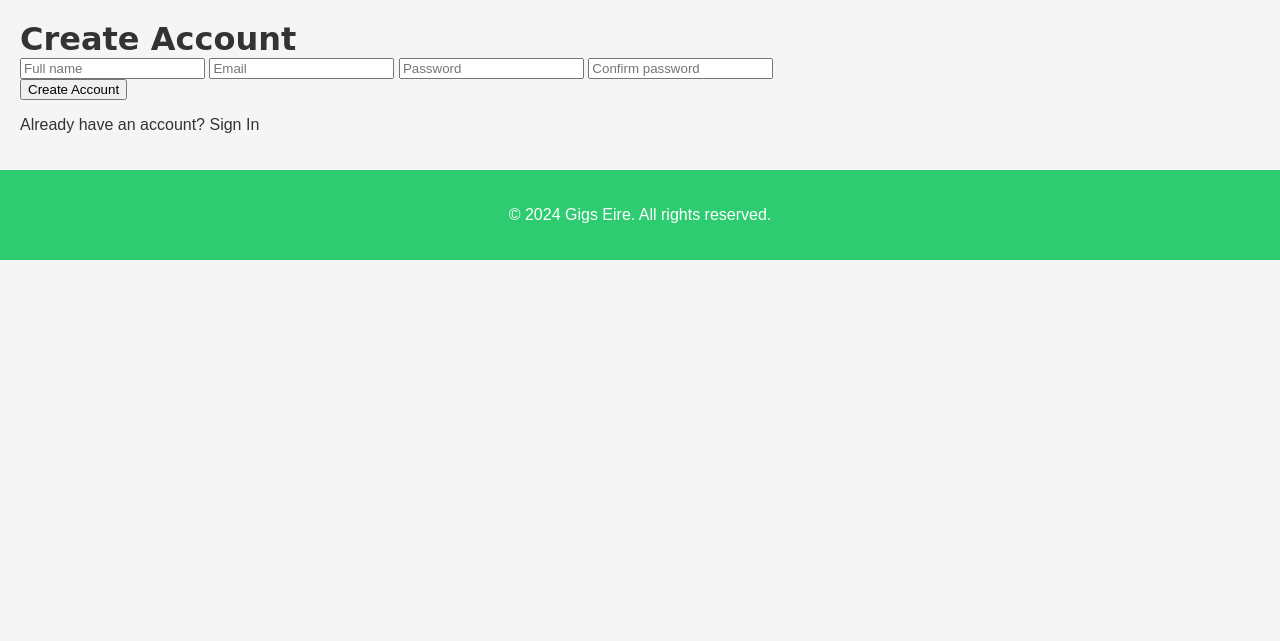
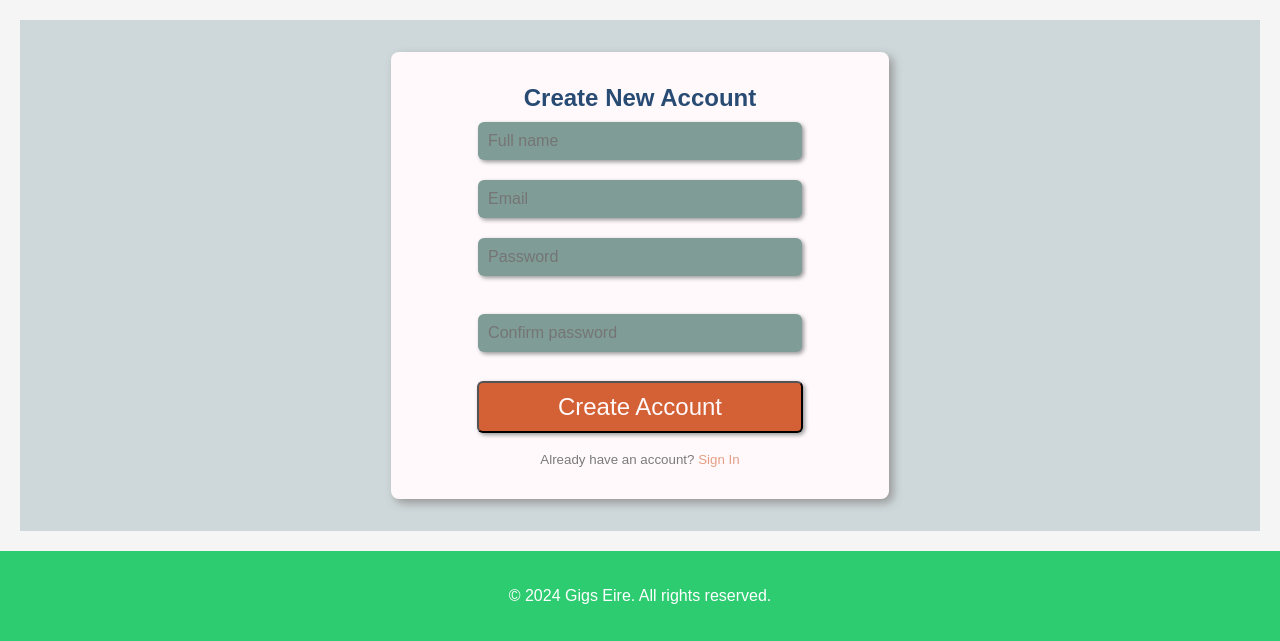
Before and after one commit to Aaron-Dolan/Gigs-Eire, a PHP site: page /login.html in a window 1280 px wide. Shown: the part 249-890 px from the top of the page. Before the commit the page ends 509 px from the top, so only its background shows below. Run offline with PHP 8.4, Linux system fonts and the light colour scheme.

Commit message:
Styled new account form

```diff
--- a/login.html
+++ b/login.html
@@ -53,16 +53,18 @@
   <main>
     <section class="form-section">
       <div class="form-container">
-        <h2>Create Account</h2>
-        <form action="#">
-          <input type="text" name="fullName" id="fullName" placeholder="Full name" required>
-          <input type="email" name="email" id="email" placeholder="Email" required>
-          <input type="password" name="password" id="password" placeholder="Password" required>
-          <input type="password" name="password-confirm" id="password-confirm" placeholder="Confirm password" required>
+        <h2 class="form-title">Create New Account</h2>
+        <form id="create-account-form" action="#">
+          <input class="form-input" type="text" name="fullName" id="fullName" placeholder="Full name" required>
+          <input class="form-input" type="email" name="email" id="email" placeholder="Email" required>
+          <input class="form-input" type="password" name="password" id="password" placeholder="Password" required>
+          <br>
+          <input class="form-input" type="password" name="password-confirm" id="password-confirm"
+            placeholder="Confirm password" required>
         </form>
         <button type="submit" class="btn--form-submit">Create Account</button>
-        <small>
-          <p>Already have an account? <a href="#">Sign In</a></p>
+        <small class="text-sm">
+          Already have an account? <a href="#">Sign In</a>
         </small>
       </div>
     </section>
--- a/styles.css
+++ b/styles.css
@@ -6,83 +6,106 @@ body {
     background-color: #f2f2f2;
     color: #333;
 }
-h1, h2, h3 {
+
+h1,
+h2,
+h3 {
     font-family: "Uncial Antiqua", cursive;
     margin: 0;
 }
+
 h1 {
     font-size: 2.5rem;
 }
+
 h2 {
     font-size: 2rem;
 }
+
 h3 {
     font-size: 1.5rem;
 }
+
 p {
     font-size: 1rem;
 }
+
 a {
     text-decoration: none;
     color: inherit;
 }
+
 .logo {
     font-family: "Candara", cursive;
     font-size: 2.5rem;
     color: #f2f2f2;
 }
+
 .logo a:hover img {
     transform: scale(1.1);
     transition: transform 0.3s ease;
 }
+
 header {
     background-color: #2ecc71;
     padding: 20px;
 }
+
 .header-container {
     display: flex;
     align-items: center;
     justify-content: space-between;
 }
+
 nav ul {
     list-style-type: none;
     margin: 0;
     padding: 0;
     display: flex;
 }
+
 nav ul li {
     margin-right: 15px;
 }
+
 nav ul li:last-child {
     margin-right: 0;
 }
+
 nav ul li a {
     font-size: 1.2rem;
     color: #fff;
 }
+
 nav ul li a:hover {
     text-decoration: underline;
 }
+
 .login-register a {
     font-size: 1.2rem;
     color: #fff;
     margin-right: 10px;
 }
+
 .login-register a:hover {
     text-decoration: underline;
 }
+
 main {
     padding: 20px;
 }
+
 .hero-section {
     background-color: #fff;
     text-align: center;
     padding: 50px 0;
 }
+
 .hero-content {
     max-width: 600px;
     margin: 0 auto;
 }
+
 .featured-section {
     display: flex;
     justify-content: center;
@@ -91,27 +114,36 @@ main {
     gap: 40px;
     margin-top: 50px;
 }
-.featured-band, .featured-venue {
+
+.featured-band,
+.featured-venue {
     flex-basis: 45%;
     padding: 20px;
     background-color: #fff;
     text-align: center;
 }
-.featured-band img, .featured-venue img {
+
+.featured-band img,
+.featured-venue img {
     width: 100%;
     max-height: 200px;
     object-fit: cover;
     border-radius: 5px;
     margin-bottom: 20px;
 }
-.featured-band h3, .featured-venue h3 {
+
+.featured-band h3,
+.featured-venue h3 {
     font-size: 1.5rem;
     margin-bottom: 10px;
     color: #333;
 }
-.band-description, .venue-description {
+
+.band-description,
+.venue-description {
     margin-bottom: 20px;
 }
+
 .btn {
     display: inline-block;
     padding: 10px 20px;
@@ -122,21 +154,26 @@ main {
     font-size: 0.9rem;
     transition: background-color 0.3s;
 }
+
 .btn:hover {
     background-color: #27ae60;
 }
+
 .testimonial-section {
     background-color: #f2f2f2;
     padding: 50px 0;
     text-align: center;
 }
+
 .testimonial-section h2 {
     margin-bottom: 30px;
     color: #333;
 }
+
 .testimonial {
     margin-bottom: 40px;
 }
+
 .testimonial img {
     width: 100px;
     height: 100px;
@@ -144,21 +181,25 @@ main {
     object-fit: cover;
     margin-bottom: 20px;
 }
+
 .testimonial blockquote {
     font-size: 1rem;
     margin-bottom: 10px;
     color: #333;
 }
+
 .testimonial cite {
     font-style: italic;
     color: #555;
 }
+
 footer {
     background-color: #2ecc71;
     padding: 20px;
     text-align: center;
     color: #fff;
 }
+
 .band-section {
     display: flex;
     flex-wrap: wrap;
@@ -166,12 +207,14 @@ footer {
     gap: 30px;
     margin-top: 50px;
 }
+
 .band-card {
     flex-basis: 250px;
     padding: 20px;
     background-color: #fff;
     text-align: center;
 }
+
 .band-image {
     width: 250px;
     height: 250px;
@@ -179,10 +222,12 @@ footer {
     border-radius: 5px;
     margin-bottom: 20px;
 }
+
 .band-list {
     display: flex;
     justify-content: center;
 }
+
 .venue-image {
     width: 250px;
     height: 250px;
@@ -193,28 +238,34 @@ footer {
     margin-left: auto;
     margin-right: auto;
 }
+
 .about-section {
     text-align: center;
     font: sans-serif;
 }
+
 .about-section {
     text-align: center;
 }
+
 /* Add styles for the co-founders' images */
 .co-founder-images {
     display: flex;
     justify-content: center;
     margin-top: 40px;
 }
+
 .co-founder-images img {
     width: 200px;
     height: auto;
     border-radius: 50%;
     margin: 0 20px;
 }
+
 .venue-section {
     text-align: center;
 }
+
 /* Add styles for venue cards */
 .venue-list {
     display: flex;
@@ -223,6 +274,7 @@ footer {
     gap: 20px;
     margin-top: 40px;
 }
+
 .venue-card {
     width: 300px;
     border: 1px solid #ccc;
@@ -231,36 +283,43 @@ footer {
     box-shadow: 0 2px 5px rgba(0, 0, 0, 0.1);
     background-color: #f9f9f9;
 }
+
 .venue-image {
     width: 100%;
     height: auto;
     border-radius: 5px;
     margin-bottom: 10px;
 }
+
 .container {
     max-width: 800px;
     margin: 0 auto;
     padding: 20px;
     text-align: center;
 }
+
 .about-section {
     margin-bottom: 40px;
 }
+
 .about-section h2 {
     font-size: 32px;
     margin-bottom: 20px;
 }
+
 .about-section p {
     font-size: 18px;
     line-height: 1.6;
     margin-bottom: 20px;
 }
+
 body {
     font-family: Arial, sans-serif;
     background-color: #f5f5f5;
     margin: 0;
     padding: 0;
 }
+
 .container {
     max-width: 800px;
     margin: 0 auto;
@@ -270,26 +329,31 @@ body {
     border-radius: 8px;
     box-shadow: 0 2px 4px rgba(0, 0, 0, 0.1);
 }
+
 .about-section {
     margin-bottom: 40px;
 }
+
 .about-section h2 {
     font-size: 32px;
     margin-bottom: 20px;
     color: #333;
 }
+
 .about-section p {
     font-size: 18px;
     line-height: 1.6;
     margin-bottom: 20px;
     color: #666;
 }
+
 .form-group label {
     display: block;
     text-align: center;
     font-weight: bold;
     margin-bottom: 5px;
 }
+
 .form-group input {
     display: block;
     margin: 0 auto;
@@ -299,239 +363,293 @@ body {
     border-radius: 5px;
     border: 1px solid #ccc;
 }
+
 .register-button {
     display: flex;
     justify-content: center;
     margin-top: 10px;
 }
+
 .form-group .option-label {
     text-align: center;
     margin-top: 20px;
 }
+
 .form-group .option-label input[type="radio"] {
     margin-right: 5px;
 }
+
 .form-group .option-label {
     text-align: center;
     margin-top: 20px;
     font-weight: bold;
 }
+
 .form-group .option {
     display: flex;
     align-items: center;
     margin-top: 10px;
     cursor: pointer;
 }
+
 .form-group .option-text {
     margin-left: 10px;
 }
+
 .form-group .option-label {
     text-align: center;
     margin-top: 20px;
     font-weight: bold;
 }
+
 .form-group .center-options {
     display: flex;
     justify-content: center;
 }
+
 .form-group .option {
     display: flex;
     align-items: center;
     margin-top: 10px;
     cursor: pointer;
 }
+
 .form-group .option-text {
     margin-left: 10px;
 }
+
 .form-group .option-label {
     text-align: center;
     margin-top: 20px;
     font-weight: bold;
 }
+
 .form-group .center-options {
     display: flex;
     justify-content: center;
 }
+
 .form-group .option {
     display: flex;
     align-items: center;
     margin-top: 10px;
     cursor: pointer;
 }
+
 .form-group .option-text {
     margin-left: 10px;
 }
+
 /* Styling for the Band or Venue option */
 .form-group .option-text::first-letter {
     text-transform: uppercase;
 }
+
 .form-group .option-label {
     text-align: center;
     margin-top: 20px;
     font-weight: bold;
 }
+
 .form-group .center-options {
     display: flex;
     justify-content: center;
 }
+
 .form-group .option {
     display: flex;
     align-items: center;
     margin-top: 10px;
     cursor: pointer;
 }
+
 .form-group .option-text {
     margin-left: 10px;
 }
+
 /* Styling for the Band or Venue option */
 .form-group .option-text::first-letter {
     text-transform: uppercase;
 }
+
 /* Style for radio button */
 .form-group .option input[type="radio"] {
     margin: 0 5px 0 0;
 }
+
 .form-group .option-label {
     text-align: center;
     margin-top: 20px;
     font-weight: bold;
 }
+
 .form-group .center-options {
     display: flex;
     justify-content: center;
     flex-direction: column;
     align-items: center;
 }
+
 .form-group .option {
     display: flex;
     align-items: center;
     margin-top: 10px;
     cursor: pointer;
 }
+
 .form-group .option-text {
     margin-left: 10px;
 }
+
 /* Styling for the Band or Venue option */
 .form-group .option-text::first-letter {
     text-transform: uppercase;
 }
+
 /* Style for radio button */
 .form-group .option input[type="radio"] {
     margin: 0 5px 0 0;
 }
+
 .form-group .option-label {
     text-align: center;
     margin-top: 20px;
     font-weight: bold;
 }
+
 .form-group .center-options {
     display: flex;
     justify-content: center;
     align-items: center;
     flex-direction: column;
 }
+
 .form-group .option {
     display: flex;
     align-items: center;
     margin-top: 10px;
     cursor: pointer;
 }
+
 .form-group .option-text {
     margin-left: 5px;
 }
+
 /* Styling for the Band or Venue option */
 .form-group .option-text::first-letter {
     text-transform: uppercase;
 }
+
 /* Style for radio button */
 .form-group .option input[type="radio"] {
     margin: 0;
 }
+
 .form-group .option-label {
     text-align: center;
     margin-top: 20px;
     font-weight: bold;
 }
+
 .form-group .center-options {
     display: flex;
     justify-content: center;
     align-items: center;
     flex-direction: row;
 }
+
 .form-group .option {
     display: flex;
     align-items: center;
     margin-top: 10px;
     cursor: pointer;
 }
+
 .form-group .option-text {
     margin-right: 5px;
 }
+
 .form-group .option input[type="radio"] {
     margin-left: 5px;
 }
+
 /* Example media query for smaller screens */
 @media (max-width: 768px) {
     /* CSS rules specific to smaller screens */
 }
+
 .btn {
     transition: background-color 0.3s ease;
 }
+
 .btn:hover {
     background-color: #ffcc00;
 }
+
 .featured-band,
 .featured-venue {
     transition: transform 0.3s ease;
 }
-.featured-band: hover, ;
+
 .featured-venue:hover {
     transform: scale(1.05);
 }
+
 .btn {
     transition: background-color 0.3s ease, transform 0.3s ease;
 }
+
 .btn:hover {
     background-color: #ffcc00;
     transform: scale(1.1);
 }
+
 .featured-band,
 .featured-venue {
     transition: transform 0.3s ease;
 }
-.featured-band: hover, ;
+
+.featured-band:hover,
 .featured-venue:hover {
     transform: scale(1.05);
 }
+
 .testimonial {
     opacity: 0.9;
     transition: opacity 0.3s ease;
 }
+
 .testimonial-section:hover .testimonial {
     opacity: 1;
 }
+
 .about-section {
     opacity: 0;
     transition: opacity 0.5s ease;
 }
+
 @keyframes fade-in {
     from {
         opacity: 0;
         transform: translateY(20px);
     }
+
     to {
         opacity: 1;
         transform: translateY(0);
     }
 }
+
 .fade-in-animation {
     animation: fade-in 0.5s ease forwards;
 }
+
 .container {
     max-width: 900px;
     margin: 0 auto;
     padding: 20px;
 }
+
 .event-card {
     margin-bottom: 20px;
     padding: 20px;
@@ -539,16 +657,19 @@ body {
     border-radius: 5px;
     box-shadow: 0 2px 5px rgba(0, 0, 0, 0.1);
 }
+
 .event-card h2 {
     margin: 0 auto;
     /* Add this line to center the text */
     text-align: center;
     /* Add this line to center the text */
 }
+
 .event-item {
     display: flex;
     align-items: center;
 }
+
 .event-item img {
     width: 200px;
     /* Adjust the width to your desired size */
@@ -558,23 +679,28 @@ body {
     border-radius: 5px;
     margin-right: 20px;
 }
+
 .event-item h3 {
     margin: 0;
 }
+
 .event-item p {
     margin-bottom: 10px;
 }
+
 .band-list {
     display: grid;
     grid-template-columns: repeat(auto-fit, minmax(300px, 1fr));
     grid-gap: 20px;
 }
+
 .band-card {
     background-color: #f2f2f2;
     padding: 20px;
     border-radius: 5px;
     text-align: center;
 }
+
 .band-image {
     width: 100%;
     max-height: 200px;
@@ -582,18 +708,21 @@ body {
     border-radius: 5px;
     margin-bottom: 10px;
 }
+
 .band-list {
     display: grid;
     grid-template-columns: repeat(4, 1fr);
     /* Update grid-template-columns */
     grid-gap: 20px;
 }
+
 .band-card {
     background-color: #f2f2f2;
     padding: 20px;
     border-radius: 5px;
     text-align: center;
 }
+
 .band-image {
     width: 100%;
     max-height: 200px;
@@ -601,6 +730,7 @@ body {
     border-radius: 5px;
     margin-bottom: 10px;
 }
+
 .band-card p {
     display: none;
     position: absolute;
@@ -612,19 +742,23 @@ body {
     opacity: 0;
     transition: opacity 0.3s ease-in-out;
 }
+
 .band-card:hover p {
     display: block;
     opacity: 1;
 }
+
 .band-card {
     position: relative;
     display: inline-block;
     margin: 10px;
 }
+
 .band-image {
     width: 200px;
     height: 200px;
 }
+
 .band-info {
     position: absolute;
     top: 50%;
@@ -639,19 +773,23 @@ body {
     visibility: hidden;
     transition: opacity 0.3s, visibility 0.3s;
 }
+
 .band-card:hover .band-info {
     opacity: 1;
     visibility: visible;
 }
+
 .band-card {
     position: relative;
     display: inline-block;
     margin: 10px;
 }
+
 .band-image {
     width: 200px;
     height: 200px;
 }
+
 .band-info {
     position: absolute;
     top: 50%;
@@ -666,15 +804,18 @@ body {
     visibility: hidden;
     transition: opacity 0.3s, visibility 0.3s;
 }
+
 .band-card:hover .band-info {
     opacity: 1;
     visibility: visible;
 }
+
 .container {
     max-width: 900px;
     margin: 0 auto;
     padding: 20px;
 }
+
 .event-card {
     margin-bottom: 20px;
     padding: 20px;
@@ -682,14 +823,17 @@ body {
     border-radius: 5px;
     box-shadow: 0 2px 5px rgba(0, 0, 0, 0.1);
 }
+
 .event-card h2 {
     margin: 0 auto;
     text-align: center;
 }
+
 .event-item {
     display: flex;
     align-items: center;
 }
+
 .event-item img {
     width: 200px;
     height: 200px;
@@ -697,9 +841,93 @@ body {
     border-radius: 5px;
     margin-right: 20px;
 }
+
 .event-item h3 {
     margin: 0;
 }
+
 .event-item p {
     margin-bottom: 10px;
 }
+
+/********************** Start: Create Account Form */
+.form-section {
+    background-color: #CED8DA;
+    display: flex;
+    justify-content: center;
+    align-items: center;
+    height: auto;
+    padding: 2rem 0;
+}
+
+.form-container {
+    background-color: #FFF9FB;
+    box-shadow: 4px 4px 10px #979797;
+    display: flex;
+    justify-content: center;
+    align-items: center;
+    flex-direction: column;
+    padding: 2rem;
+    width: 35%;
+    border-radius: 8px;
+}
+
+.form-title {
+    font-family: Arial, Helvetica, sans-serif;
+    color: #284B74;
+    font-size: 1.5rem;
+}
+
+#create-account-form {
+    display: flex;
+    flex-direction: column;
+    justify-content: center;
+    width: 100%;
+}
+
+.form-input {
+    background-color: #7F9C96;
+    width: 70%;
+    margin: 10px auto;
+    padding: 10px;
+    border: none;
+    border-radius: 6px;
+    box-shadow: 2px 2px 4px #979797;
+    color: #FFF9FB;
+    font-size: 1rem;
+}
+
+.btn--form-submit {
+    width: 75%;
+    margin: 1.2rem auto;
+    padding: 10px;
+    background-color: #D36135;
+    border-radius: 6px;
+    box-shadow: 2px 2px 4px #979797;
+    color: #FFF9FB;
+    font-size: 1.5rem;
+
+    transition: all 400ms;
+}
+
+.btn--form-submit:hover {
+    background-color: #f2f2f2;
+    border: 1px solid #D36135;
+    color: #D36135;
+}
+
+.text-sm {
+    color: #7B7B7B;
+}
+
+.text-sm a {
+    color: rgba(211, 97, 53, .6);
+
+    transition: all 400ms;
+}
+
+.text-sm a:hover {
+    color: #d36135;
+}
+
+/********************** End: Create Account Form */
```
